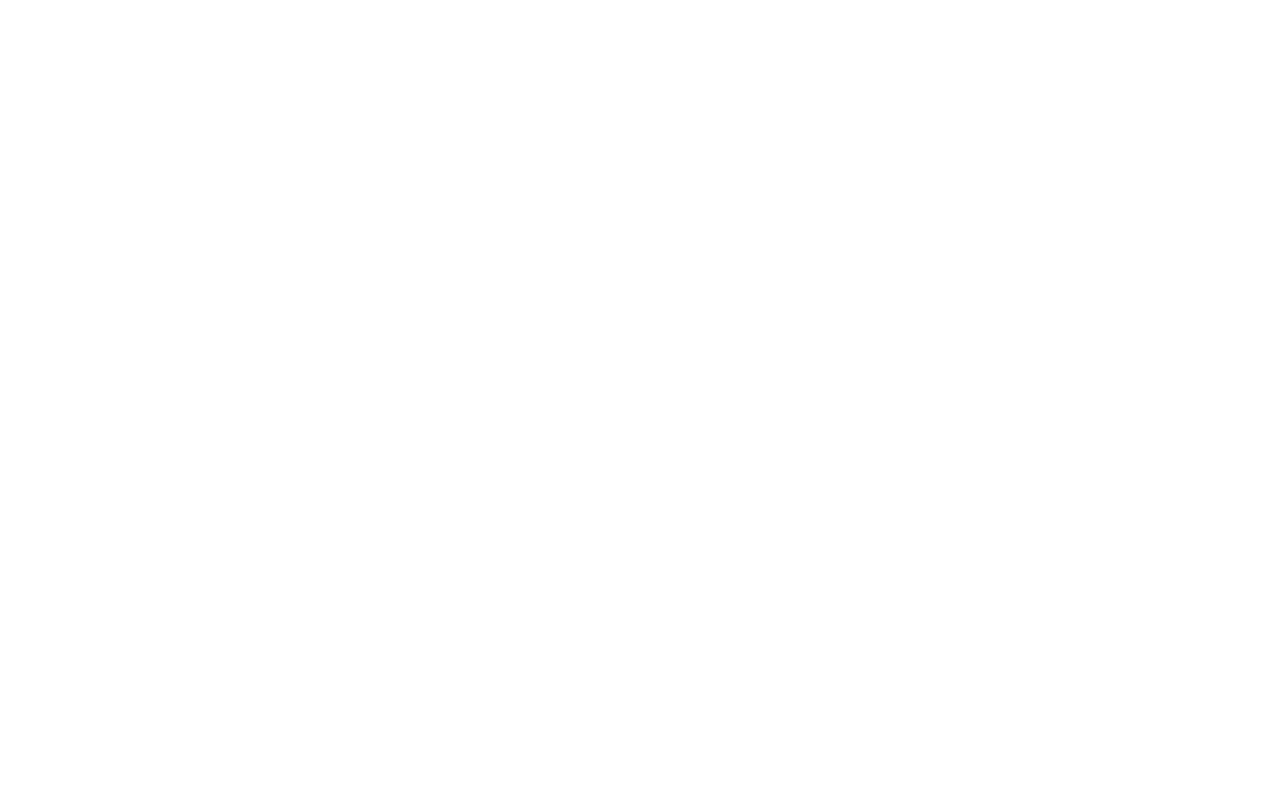
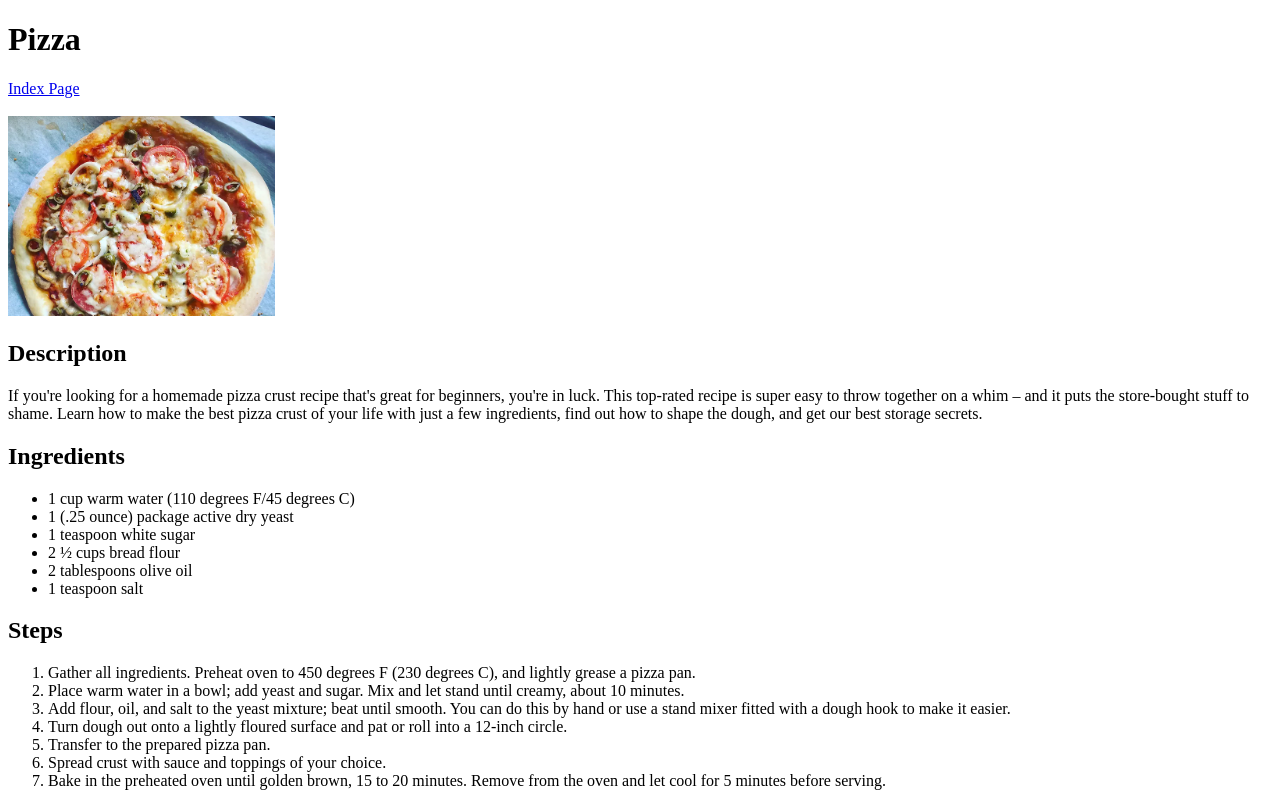
Before and after one commit to bagariapiyansu/odin-project-files, a plain HTML site: page HTML Foundations/odin-recipes/recipes/pizza.html in a window 1280 px wide. Drawn offline with Linux system fonts and the light colour scheme.

Commit message:
added new recipes

```diff
--- a/HTML Foundations/odin-recipes/recipes/pizza.html
+++ b/HTML Foundations/odin-recipes/recipes/pizza.html
@@ -1,13 +1,48 @@
 <!DOCTYPE html>
 
 <html>
+
 <head>
     <meta charset="UTF-8">
     <meta name="viewport" content="width=device-width, initial-scale=1.0">
-        <title>Webpage</title>
+    <title>Pizza</title>
 </head>
 
 <body>
-        <h1></h1>
+    <h1>Pizza</h1>
+    <a href="/HTML Foundations/odin-recipes/index.html">Index Page</a>
+    <br>
+    <br>
+    <img src="images/pizza.webp" alt="Image of Lasagna" height="200">
+
+    <h2>Description</h2>
+    <p>If you're looking for a homemade pizza crust recipe that's great for beginners, you're in luck. This top-rated recipe is
+    super easy to throw together on a whim – and it puts the store-bought stuff to shame. Learn how to make the best pizza
+    crust of your life with just a few ingredients, find out how to shape the dough, and get our best storage secrets.</p>
+
+    <h2>Ingredients</h2>
+    <ul>
+        <li>1 cup warm water (110 degrees F/45 degrees C)</li>
+        <li>1 (.25 ounce) package active dry yeast</li>
+        <li>1 teaspoon white sugar</li>
+        <li>2 ½ cups bread flour</li>
+        <li>2 tablespoons olive oil</li>
+        <li>1 teaspoon salt</li>
+    </ul>
+
+    <h2>Steps</h2>
+    <ol>
+        <li>Gather all ingredients. Preheat oven to 450 degrees F (230 degrees C), and lightly grease a pizza pan.</li>
+        <li>Place warm water in a bowl; add yeast and sugar. Mix and let stand until creamy, about 10 minutes.</li>
+        <li>Add flour, oil, and salt to the yeast mixture; beat until smooth. You can do this by hand or use a stand mixer fitted
+        with a dough hook to make it easier.</li>
+        <li>Turn dough out onto a lightly floured surface and pat or roll into a 12-inch circle.</li>
+        <li>Transfer to the prepared pizza pan.</li>
+        <li>Spread crust with sauce and toppings of your choice.</li>
+        <li>Bake in the preheated oven until golden brown, 15 to 20 minutes. Remove from the oven and let cool for 5 minutes before
+        serving.</li>
+    </ol>
+
 </body>
+
 </html>
```
Also changed, not shown: HTML Foundations/odin-recipes/recipes/lasagna.html (+1 -1 lines), HTML Foundations/odin-recipes/recipes/omelette.html (+35 -2 lines), HTML Foundations/odin-recipes/recipes/images/omelette.webp (added), HTML Foundations/odin-recipes/recipes/images/pizza.webp (added). Lines whose indentation alone changed are shown as unchanged.
